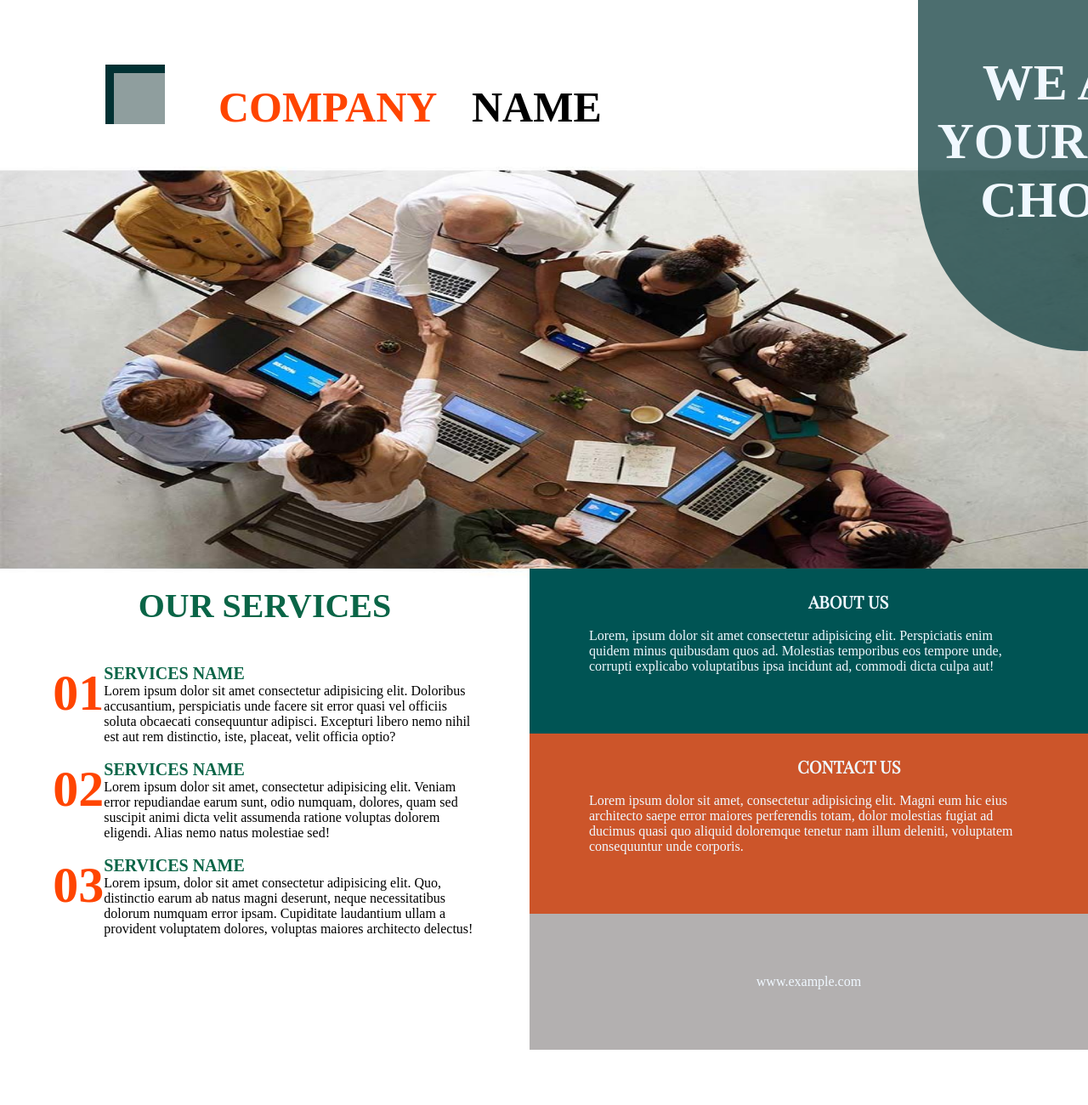
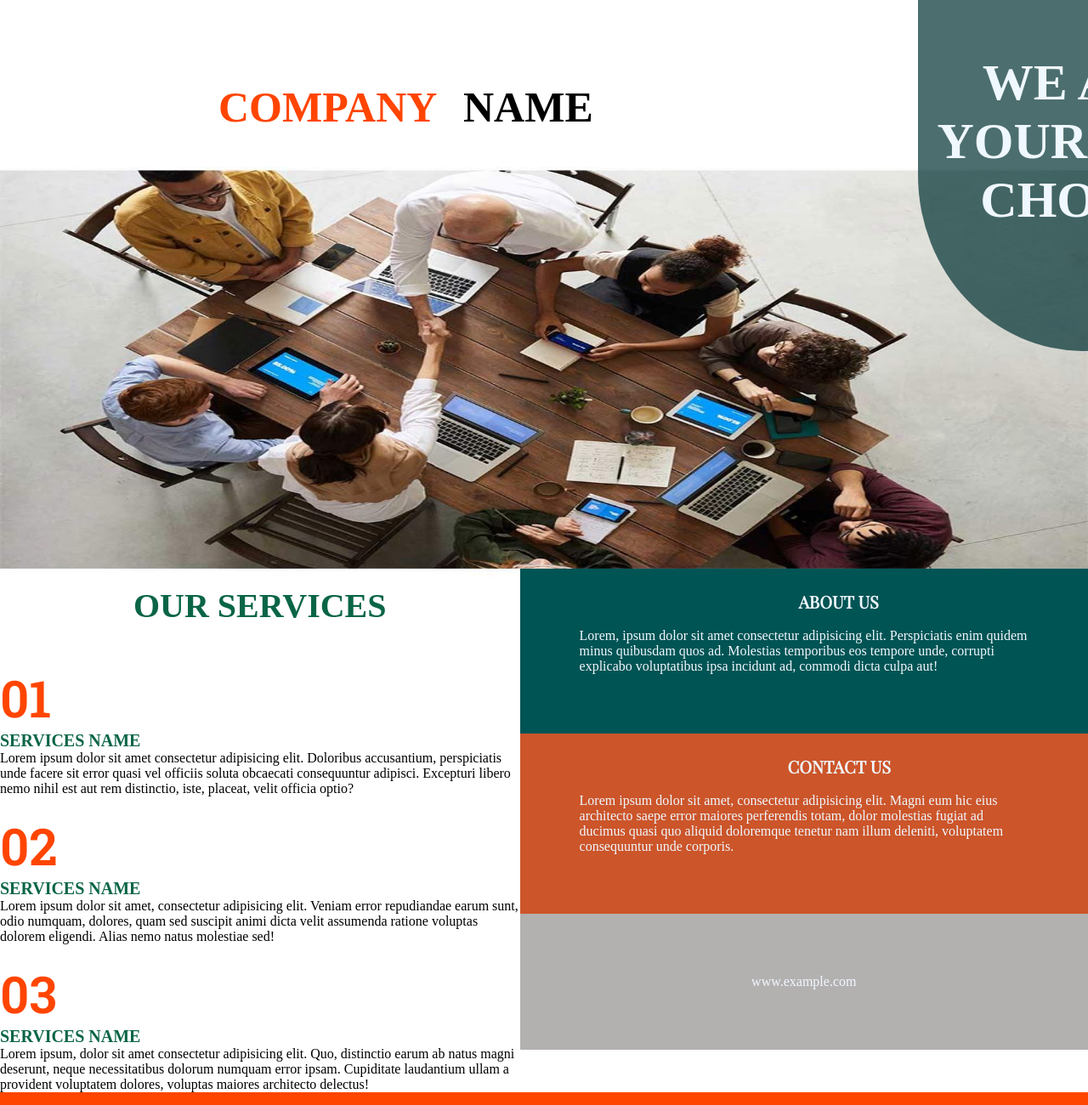
Before and after one commit to vasoya-nihal/layout2, a plain HTML site: page index.html in a window 1280 px wide. Shown: the part 3-1303 px from the top of the page at 85% size. Before the commit the page ends 1238 px from the top, so only its background shows below. Drawn offline with nearby package versions, Linux system fonts and the light colour scheme.

Commit message:
this is css file

```diff
--- a/index.css
+++ b/index.css
@@ -1,5 +1,8 @@
 
 @import url('https://fonts.googleapis.com/css2?family=Playfair+Display&display=swap');
+
+
+  @import url('https://fonts.googleapis.com/css2?family=Playfair+Display&family=Roboto+Slab:wght@600&display=swap');
 
 *{
     margin: 0%;
@@ -12,7 +15,7 @@
     display: flex;
     flex-wrap: inherit;
 }
-.logo{
+.backlogo{
     width: 70px;
     height: 70px;
     position: absolute;
@@ -20,14 +23,14 @@
     left: 124px;
     background-color: rgb(1, 49, 51);
 }
-.logo2{
+.secondlogo{
     width: 60px;
     height: 60px;
     position: absolute;
     top: 89px;
     left: 134px;
     background-color: rgba(204, 204, 204, 0.7);
-    background-blend-mode: lighten;
+
 }
 .topright{
     display: flex;
@@ -40,7 +43,6 @@
     font-size: 50px;
     font-weight: bolder;
     color: orangered;
-    /* padding-left: 3%; */
     position: absolute;
     top: 100px;
     left: 257px;
@@ -49,10 +51,9 @@
     font-size: 50px;
     font-weight: bolder;
     color: black;
-    /* padding-left: 2%; */
     position: absolute;
     top: 100px;
-    left: 555px;
+    left: 545px;
 }
 .header{
     width: 390px;
@@ -87,19 +88,19 @@
     margin-bottom: 45px;
 }
 
-.number1{
+.num1{
     display: flex;
     flex-wrap: inherit;
     padding-left: 10%;
     padding-right: 10%;
 }
-.number2{
+.num2{
     display: flex;
     flex-wrap: inherit;
     padding-left: 10%;
     padding-right: 10%;
 }
-.number3{
+.num3{
     display: flex;
     flex-wrap: inherit;
     padding-left: 10%;
@@ -111,27 +112,12 @@
     color: orangered;
     display: flex;
     justify-items: center;
+    padding-right: 25px;
+    font-family: 'Playfair Display', serif;
+font-family: 'Roboto Slab', serif;
 }
 
-/* .contentlefttext{
-    right: 50px;
-    bottom: 520px;
-} */
-.text1{
-    display: flex;
-    justify-content: end;
-    flex-direction: column;
-}
-.text2{
-    display: flex;
-    justify-content: end;
-    flex-direction: column;
-}
-.text3{
-    display: flex;
-    justify-content: end;
-    flex-direction: column;
-}
+
 .servicesname{
     font-size: 20px;
     color: rgb(10, 101, 71);
@@ -172,8 +158,7 @@
     text-align: left;
     color: aliceblue;
     background-color: rgb(204, 85, 42);
-    /* padding: 30px; */
-    /* padding-top: 85px; */
+
     padding: 70px;
 }
 .site{
@@ -185,3 +170,12 @@
     justify-content: center;
     align-items: center;
 }
+.site h3{
+    color: rgb(10, 101, 71);
+
+}
+
+footer{
+    height: 15px;
+    background-color: orangered;
+}
```
